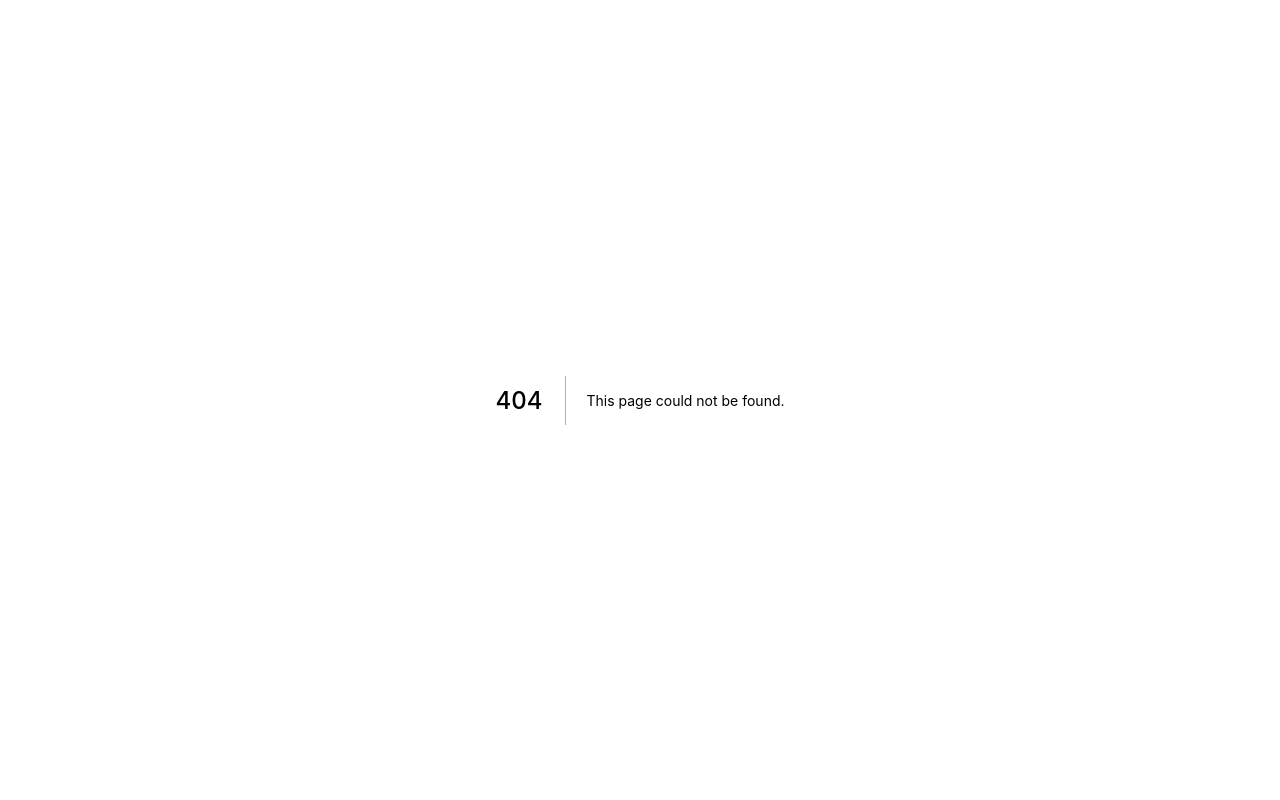
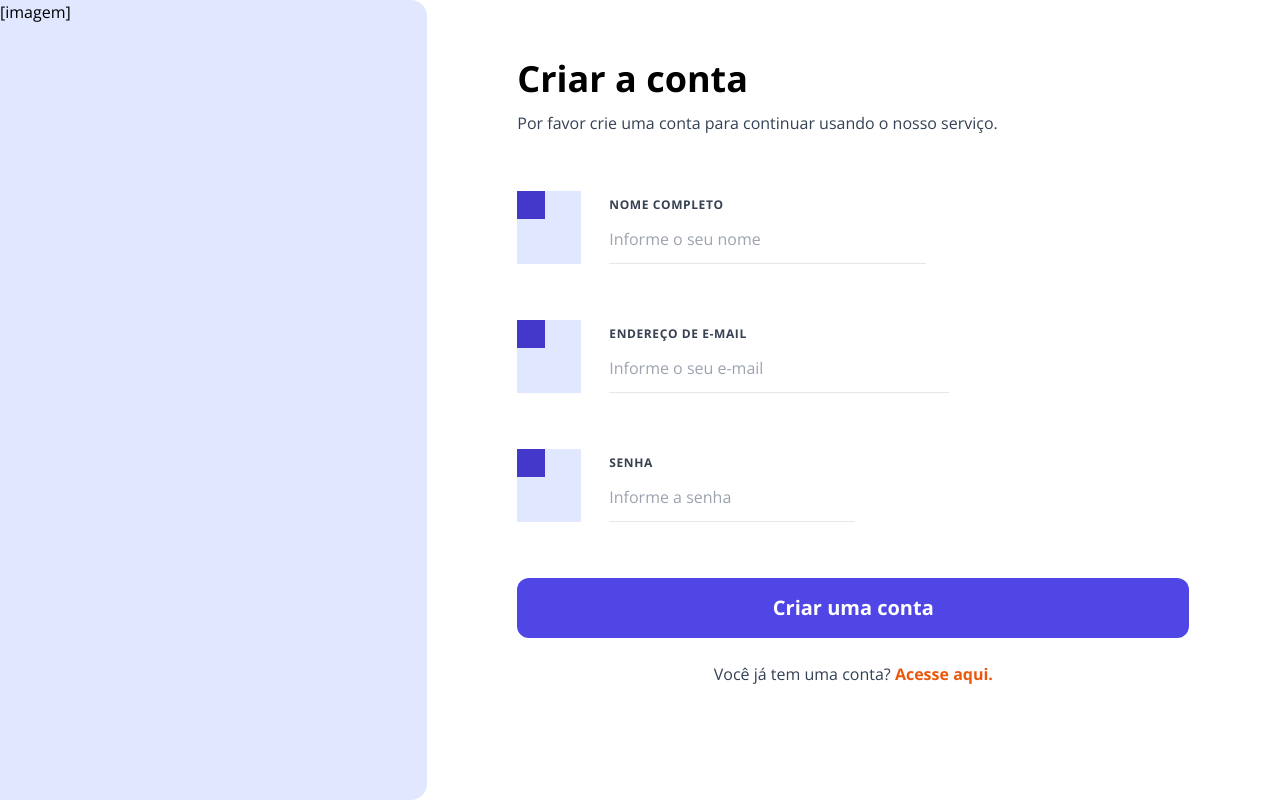
Before and after one commit to andmatsouza/front-expert-delivery-spa, a Next.js app: page /signup in a window 1280 px wide. Before the commit this address had no page. Built offline with nearby package versions, Linux system fonts and the light colour scheme.

Commit message:
feat: Adicionados componentes de formulário e layout

```diff
--- /dev/null
+++ b/components/button/index.tsx
@@ -0,0 +1,15 @@
+import React from "react";
+
+type Props = {
+  children: React.ReactNode;
+  className: string;
+}
+
+export function Button({ ...props }: Props) {
+  return (
+    <>
+      <button className={`${props.className} rounded-xl font-bold`}>{props.children}</button>
+    </>
+
+  )
+}
--- /dev/null
+++ b/components/index.tsx
@@ -0,0 +1,3 @@
+export * from './input-text';
+export * from './button';
+export * from './page-head';
--- /dev/null
+++ b/components/input-text/index.tsx
@@ -0,0 +1,31 @@
+import React from "react";
+
+type Props = {
+  label: string;
+  placeholder: string;
+  type: string;
+}
+
+export function InputText({ ...props }: Props) {
+  return (
+    <>
+      <div className="flex mb-14">
+        <div className="bg-indigo-100 w-16 mr-7 flex">
+          <span className="bg-indigo-700 w-7 h-7"></span>
+        </div>
+        <div>
+          <label className='text-xs font-bold uppercase tracking-wider text-gray-700'>
+            {props.label}
+          </label>
+          <input
+            type={props.type}
+            placeholder={props.placeholder}
+            className='w-full py-3 border-b'
+          />
+        </div>
+
+      </div>
+    </>
+
+  )
+}
--- /dev/null
+++ b/components/page-head/index.tsx
@@ -0,0 +1,22 @@
+import Head from 'next/head';
+
+type Props = {
+  title: React.ReactNode;
+  description: string;
+  keywords?: string;
+}
+
+export function PageHead({ ...props }: Props) {
+  return (
+    <>
+       <Head>
+        <title>{props.title} - DeliveryApp FrontExpert</title>
+        <meta name="description" content={props.description} />
+        <meta name="keywords" content={props.keywords} />
+        <link rel="icon" href="/favicon.ico" />
+      </Head>
+
+    </>
+
+  )
+}
--- /dev/null
+++ b/pages/forgot.tsx
@@ -0,0 +1,36 @@
+import type { NextPage } from 'next';
+import Head from 'next/head';
+import Link from 'next/link';
+import { InputText, Button } from '../components';
+
+const Forgot: NextPage = () => {
+  return (
+    <>
+      <Head>
+        <title>Recuperar senha - DeliveryApp Frontexpert</title>
+        <meta name="description" content="Generated by create next app" />
+        <link rel="icon" href="/favicon.ico" />
+      </Head>
+      <div className='h-screen flex flex-col lg:flex-row'>
+        <div className='bg-indigo-100 md:basis-full lg:basis-4/12 rounded-r-2xl'>[imagem]</div>
+        <div className='lg:basis-8/12 flex'>
+          <div className='max-w-2xl w-4/5 m-auto'>
+            <h1 className='font-bold text-4xl mb-3'>Bem vindo!</h1>
+            <p className='text-slate-700 mb-14'>Autentique-se para continuar usando o serviço.</p>
+
+            <InputText label='Endereço de E-mail' type='email' placeholder='Informe o seu e-mail' />
+            <InputText label='Senha' type='password' placeholder='Informe a senha' />
+            <Button className='bg-indigo-200 w-full p-4 text-xl text-indigo-600'>Continuar</Button>
+            <div className='block text-center p-6'>
+              <Link href='/login'>
+                <a className='mt-6 text-slate-600 mb-6 hover:text-slate-900'>Voltar para o login.</a>
+              </Link>
+            </div>
+          </div>
+        </div>
+      </div>
+    </>
+  )
+}
+
+export default Forgot
--- a/pages/index.tsx
+++ b/pages/index.tsx
@@ -1,17 +1,25 @@
 import type { NextPage } from 'next'
 import Head from 'next/head'
+import Link from 'next/link'
 
 const Home: NextPage = () => {
   return (
-    <div className="text-center">
+    <>
       <Head>
         <title>Create Next App</title>
         <meta name="description" content="Generated by create next app" />
         <link rel="icon" href="/favicon.ico" />
       </Head>
-
-     <h1 className='text-5xl font-bold'>Projeto FrontExpert</h1>
-    </div>
+      <div className=''>
+        <h1>Home</h1>
+        <Link href="/signup">
+          <a>Cadastro</a>
+        </Link>
+        <Link href="/login">
+          <a>Login</a>
+        </Link>
+      </div>
+    </>
   )
 }
 
--- /dev/null
+++ b/pages/login.tsx
@@ -0,0 +1,37 @@
+import type { NextPage } from 'next';
+import Link from 'next/link';
+import { InputText, Button, PageHead } from '../components';
+
+const Login: NextPage = () => {
+  return (
+    <>
+      <PageHead title='Login' description='Sistema de Delivery' keywords='delivery, entrega de comida' />
+
+      <div className='h-screen flex flex-col lg:flex-row'>
+        <div className='bg-indigo-100 md:basis-full lg:basis-4/12 rounded-r-2xl'>[imagem]</div>
+        <div className='lg:basis-8/12 flex'>
+          <div className='max-w-2xl w-4/5 m-auto'>
+            <h1 className='font-bold text-4xl mb-3'>Bem vindo!</h1>
+            <p className='text-slate-700 mb-14'>Autentique-se para continuar usando o serviço.</p>
+
+            <InputText label='Endereço de E-mail' type='email' placeholder='Informe o seu e-mail' />
+            <InputText label='Senha' type='password' placeholder='Informe a senha' />
+            <Button className='bg-indigo-200 w-full p-4 text-xl text-indigo-600'>Login</Button>
+            <div className='block text-center p-6'>
+              <Link href='/forgot'>
+                <a className='mt-6 text-slate-600 mb-6 hover:text-slate-900'>Recuperar senha</a>
+              </Link>
+            </div>
+
+              <Link href='/signup'>
+                <a className='mt-6 bg-indigo-600 w-full text-center rounded-xl block p-4 text-white mb-6 hover:text-gray-300'>Criar uma conta</a>
+              </Link>
+
+          </div>
+        </div>
+      </div>
+    </>
+  )
+}
+
+export default Login
--- /dev/null
+++ b/pages/signup.tsx
@@ -0,0 +1,33 @@
+import type { NextPage } from 'next';
+import Link from 'next/link';
+import { InputText, Button, PageHead } from '../components';
+
+const Signup: NextPage = () => {
+  return (
+    <>
+      <PageHead title='Cadastro' description='Sistema de Delivery' keywords='delivery, entrega de comida' />
+
+      <div className='h-screen flex flex-col lg:flex-row'>
+        <div className='bg-indigo-100 md:basis-full lg:basis-4/12 rounded-r-2xl'>[imagem]</div>
+        <div className='lg:basis-8/12 flex'>
+          <div className='max-w-2xl w-4/5 m-auto'>
+            <h1 className='font-bold text-4xl mb-3'>Criar a conta</h1>
+            <p className='text-slate-700 mb-14'>Por favor crie uma conta para continuar usando o nosso serviço. </p>
+            <InputText label='Nome Completo' type='text' placeholder='Informe o seu nome' />
+            <InputText label='Endereço de E-mail' type='email' placeholder='Informe o seu e-mail' />
+            <InputText label='Senha' type='password' placeholder='Informe a senha' />
+            <Button className='bg-indigo-600 w-full p-4 text-white text-xl'>Criar uma conta</Button>
+            <p className='mt-6 text-center text-slate-700 mb-14'>
+              Você já tem uma conta?{" "}
+              <Link href='/login'>
+                <a className='mt-6 text-orange-600 font-bold hover:text-orange-900'>Acesse aqui.</a>
+              </Link>
+            </p>
+          </div>
+        </div>
+      </div>
+    </>
+  )
+}
+
+export default Signup
```
